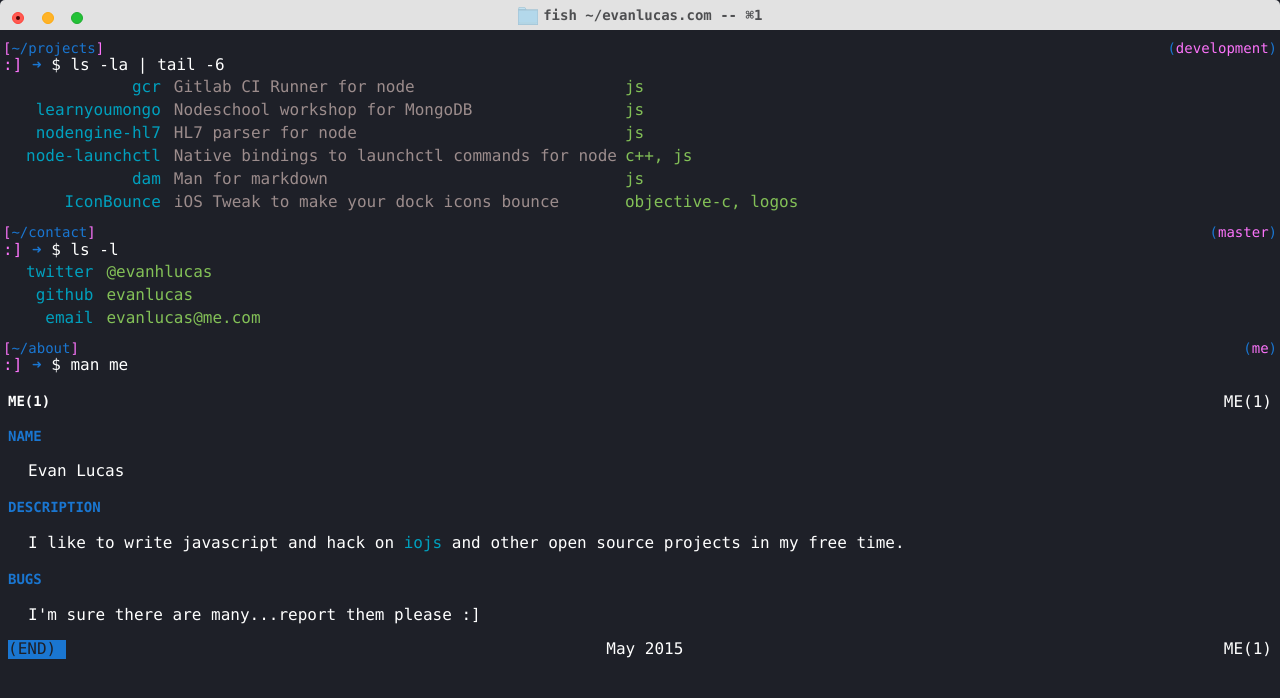
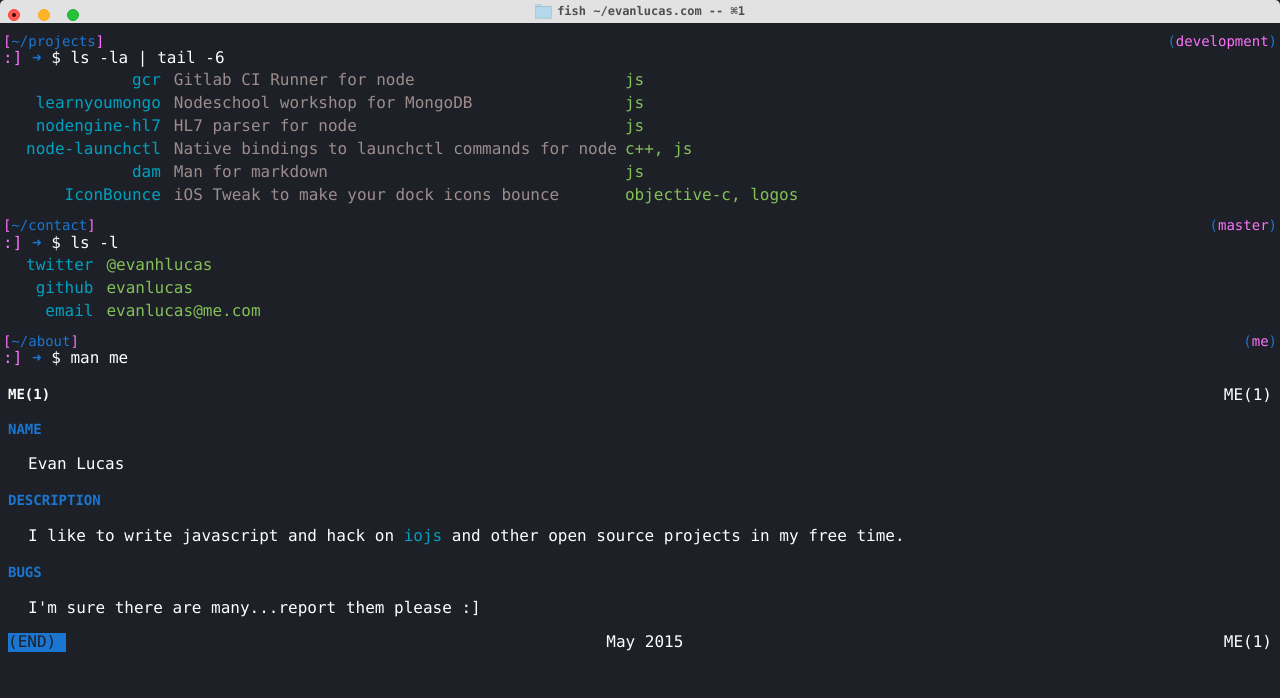
Before and after one commit to evanlucas/evanlucas.github.io, a website: page index.jade in a window 1280 px wide. Drawn offline with nearby package versions, Linux system fonts and the light colour scheme; files that its build step writes are made by us from their sources.

Commit message:
Make titlebar more like actual terminal titlebar

```diff
--- a/index.jade
+++ b/index.jade
@@ -21,7 +21,7 @@ html
     header
       h4
         span.folder
-          img(src='folder.svg', height=18)
+          img(src='folder.svg', height=15)
         | fish ~/evanlucas.com -- &#8984;1
       ul.btns
         li.red
--- a/style.less
+++ b/style.less
@@ -52,7 +52,7 @@ ul {
 }
 
 header {
-  height: 30px;
+  height: 23px;
   background: @header-bg-color;
   color: @header-color;
   width: 100%;
@@ -60,13 +60,13 @@ header {
   border-top-right-radius: 5px;
 
   h4 {
-    height: 30px;
-    font-size: 14px;
+    height: 23px;
+    font-size: 12px;
     color: @header-color;
     text-align: center;
     padding: 0;
     margin: 0;
-    line-height: 30px;
+    line-height: 23px;
 
     span.folder {
       margin-right: 5px;
@@ -78,8 +78,8 @@ header {
 
   ul.btns {
     position: absolute;
-    top: 10px;
-    left: 4px;
+    top: 7px;
+    left: 0;
     padding-left: 0;
 
     li {
```
Also changed, not shown: index.html, style.css.
